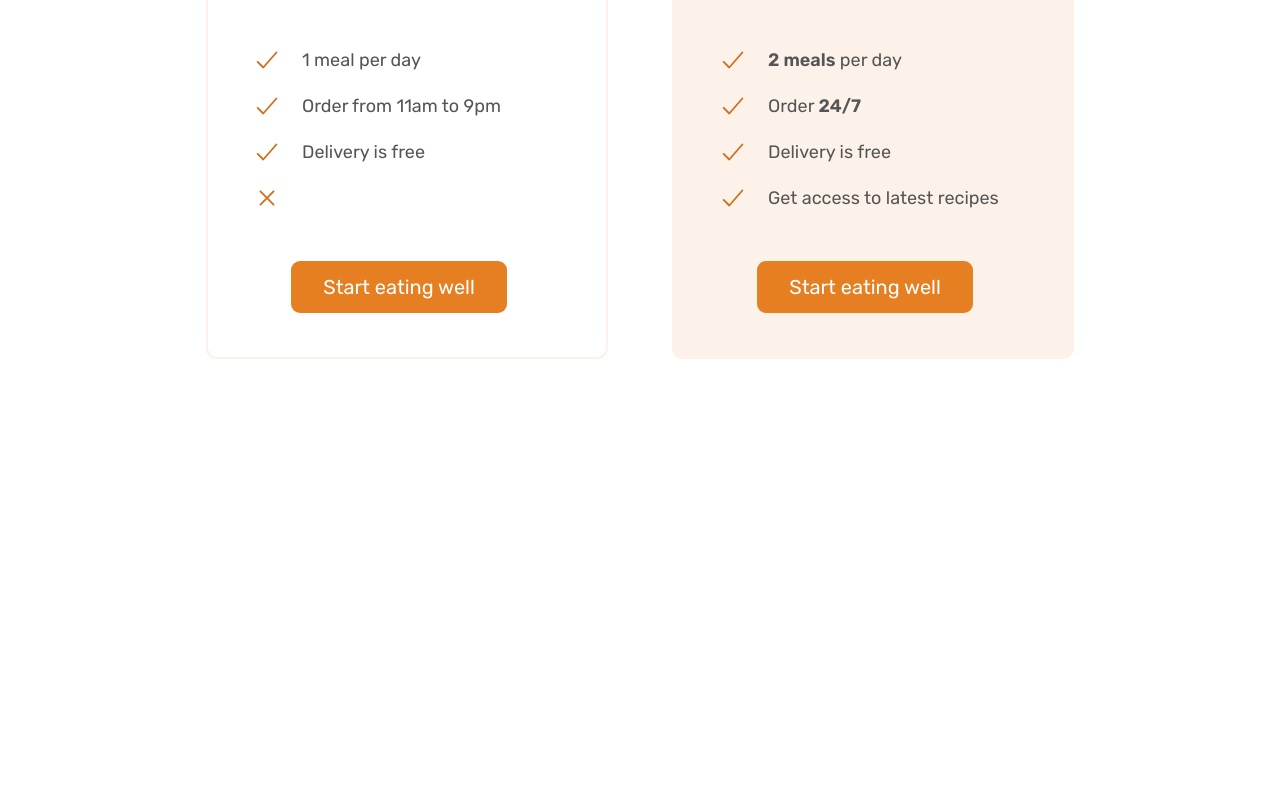
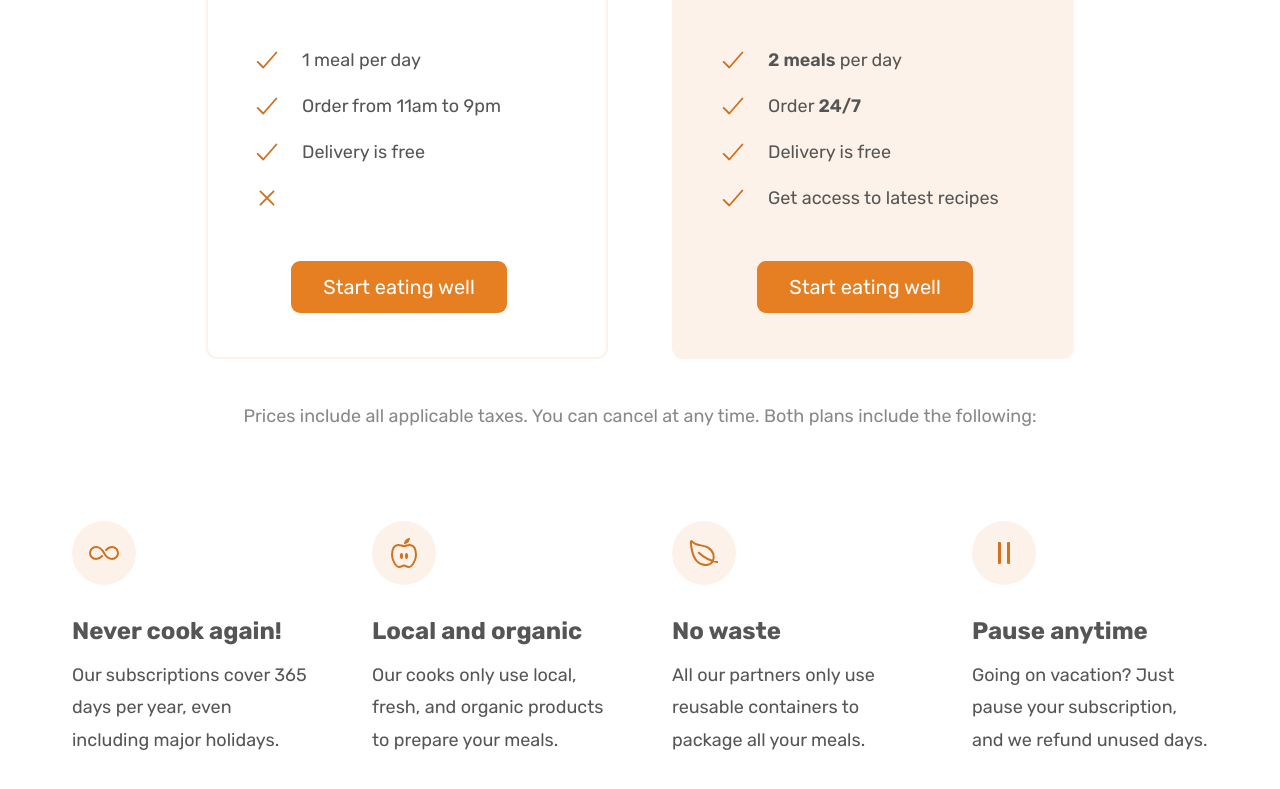
Before and after one commit to AnhtuanUit/omnifood, a plain HTML site: page index.html in a window 1280 px wide. Shown: the part 5160-5949 px from the top of the page. Before the commit the page ends 5615 px from the top, so only its background shows below. Drawn offline with nearby package versions, Linux system fonts and the light colour scheme; files whose address does not match are found by name.

Commit message:
Build the Feature part. Refactor CSS for .list, standardize spacing with .grid, enhance plan-pricing layout using CSS Grid, and add extra plan details.

```diff
--- a/css/general.css
+++ b/css/general.css
@@ -80,6 +80,10 @@ body {
   display: grid;
   column-gap: 6.4rem;
   row-gap: 9.6rem;
+}
+
+.grid:not(:last-child) {
+  margin-bottom: 9.6rem;
 }
 
 .grid--2-cols {
@@ -194,6 +198,13 @@ body {
   border-bottom: 1px solid transparent;
 }
 
+.list {
+  list-style: none;
+  display: flex;
+  flex-direction: column;
+  gap: 1.6rem;
+}
+
 .list-item {
   font-size: 1.8rem;
   display: flex;
--- a/css/style.css
+++ b/css/style.css
@@ -285,13 +285,6 @@
   align-items: center;
 }
 
-.diets-list {
-  list-style: none;
-  display: flex;
-  flex-direction: column;
-  gap: 1.6rem;
-}
-
 /*****************************/
 /* TESTIMONIAL SECTION */
 /*****************************/
@@ -355,14 +348,6 @@
 
 .section-plan {
   padding: 9.6rem 0;
-}
-
-.plan-list {
-  list-style: none;
-  display: flex;
-  flex-direction: column;
-  gap: 1.6rem;
-  margin-bottom: 4.8rem;
 }
 
 .plan-box {
@@ -432,4 +417,40 @@
 
 .plan-sign-up {
   text-align: center;
+  margin-top: 4.8rem;
 }
+
+.plan-detail {
+  text-align: center;
+  font-size: 1.8rem;
+  color: #888;
+}
+
+/* FEATURE */
+.feature-icon {
+  width: 3.2rem;
+  height: 3.2rem;
+  background-color: #fdf2e9;
+  color: #cf711f;
+  margin-bottom: 3.2rem;
+  padding: 1.6rem;
+  border-radius: 50%;
+}
+
+.feature-title {
+  font-size: 2.4rem;
+  font-weight: 700;
+  margin-bottom: 1.6rem;
+}
+
+.feature-description {
+  font-size: 1.8rem;
+  line-height: 1.8;
+}
+
+/* TEMPARATE
+- Font sizes (px):
+10 / 12 / 14 / 16 / 18 / 20 / 24 / 30 / 36 / 44 / 52 / 62 / 74 / 86 / 98
+- SPACING SYSTEM (px)
+2 / 4 / 8 / 12 / 16 / 24 / 32 / 48 / 64 / 80 / 96 / 128
+*/
--- a/index.html
+++ b/index.html
@@ -173,7 +173,7 @@
           <h3 class="heading-tertiary">
             Works with any diet:
           </h3>
-          <ul class="diets-list">
+          <ul class="list">
             <li class="list-item"><ion-icon class="list-icon" name="checkmark-outline"></ion-icon><span
                 class="list-text">Vegetarian</span></li>
             <li class="list-item"><ion-icon class="list-icon" name="checkmark-outline"></ion-icon><span>Vegan</span>
@@ -297,14 +297,14 @@
         <span class="sub-heading">Pricing</span>
         <h2 class="heading-secondary">Eating well without breaking the bank</h2>
       </div>
-      <div class="container grid grid--2-cols">
+      <div class="container grid grid--2-cols margin-bottom-md">
         <div class="plan-box plan-box--starter">
           <div class="plan-header">
             <p class="plan-name">Starter</p>
             <p class="plan-price"><strong>$</strong>399</p>
             <p class="plan-text">per month. That's just $13 per meal!</p>
           </div>
-          <ul class="plan-list">
+          <ul class="list">
             <li class="list-item"><ion-icon class="list-icon" name="checkmark-outline"></ion-icon><span
                 class="list-text">1 meal per day</span></li>
             <li class="list-item"><ion-icon class="list-icon" name="checkmark-outline"></ion-icon><span>Order from 11am
@@ -326,7 +326,7 @@
             <p class="plan-price"><strong>$</strong>649</p>
             <p class="plan-text">per month. That's just $11 per meal!</p>
           </div>
-          <ul class="plan-list">
+          <ul class="list">
             <li class="list-item"><ion-icon class="list-icon" name="checkmark-outline"></ion-icon><span
                 class="list-text"><strong>2 meals</strong> per day</span></li>
             <li class="list-item"><ion-icon class="list-icon" name="checkmark-outline"></ion-icon><span>Order
@@ -345,6 +345,38 @@
           </div>
         </div>
       </div>
+
+      <div class="container grid">
+        <aside class="plan-detail">
+          Prices include all applicable taxes. You can cancel at any time. Both plans
+          include
+          the following:
+        </aside>
+      </div>
+
+      <div class="container grid grid--4-cols">
+        <div class="feature-box">
+          <ion-icon class="feature-icon" name="infinite-outline"></ion-icon>
+          <p class="feature-title">Never cook again!</p>
+          <p class="feature-description">Our subscriptions cover 365 days per year, even including major holidays.</p>
+        </div>
+        <div class="feature-box">
+          <ion-icon class="feature-icon" name="nutrition-outline"></ion-icon>
+          <p class="feature-title">Local and organic</p>
+          <p class="feature-description">Our cooks only use local, fresh, and organic products to prepare your meals.
+          </p>
+        </div>
+        <div class="feature-box">
+          <ion-icon class="feature-icon" name="leaf-outline"></ion-icon>
+          <p class="feature-title">No waste</p>
+          <p class="feature-description">All our partners only use reusable containers to package all your meals.</p>
+        </div>
+        <div class="feature-box">
+          <ion-icon class="feature-icon" name="pause-outline"></ion-icon>
+          <p class="feature-title">Pause anytime</p>
+          <p class="feature-description">Going on vacation? Just pause your subscription, and we refund unused days.</p>
+        </div>
+      </div>
     </section>
   </main>
   <script type="module" src="https://unpkg.com/ionicons@7.1.0/dist/ionicons/ionicons.esm.js"></script>
```
